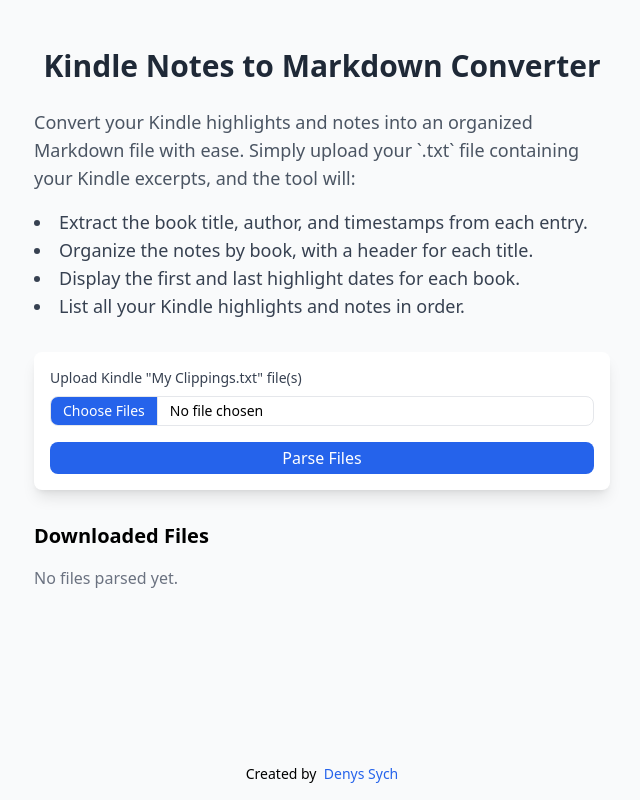
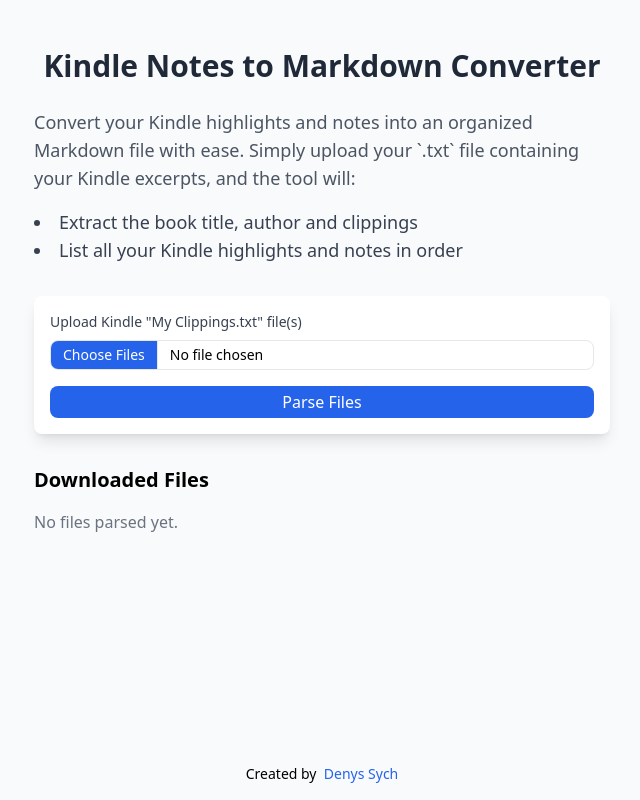
Before and after one commit to sychd/kindle-clippings-parser, a SvelteKit app: page / in a window 1280 px wide. Shown: the whole page, without its empty margins (318-958 px from the left). Built offline with nearby package versions, Linux system fonts and the light colour scheme.

Commit message:
updated description

```diff
--- a/src/routes/+page.svelte
+++ b/src/routes/+page.svelte
@@ -42,10 +42,8 @@
 					upload your `.txt` file containing your Kindle excerpts, and the tool will:
 				</p>
 				<ul class=" list-inside list-disc text-lg text-gray-700">
-					<li>Extract the book title, author, and timestamps from each entry.</li>
-					<li>Organize the notes by book, with a header for each title.</li>
-					<li>Display the first and last highlight dates for each book.</li>
-					<li>List all your Kindle highlights and notes in order.</li>
+					<li>Extract the book title, author and clippings</li>
+					<li>List all your Kindle highlights and notes in order</li>
 				</ul>
 			</div>
 		</section>
```
Also changed, not shown: 1 other file (tests, documents, lock files or other folders).
